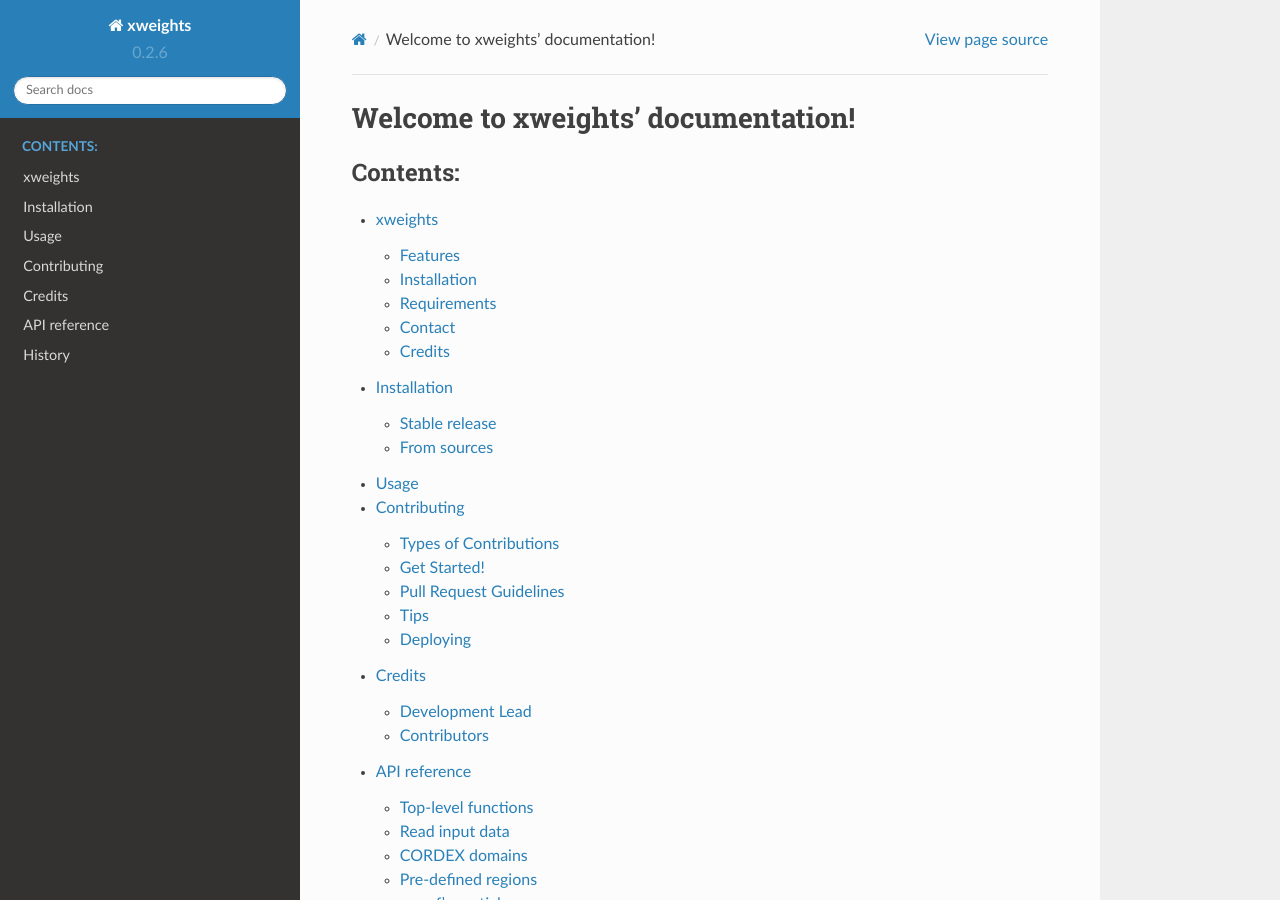
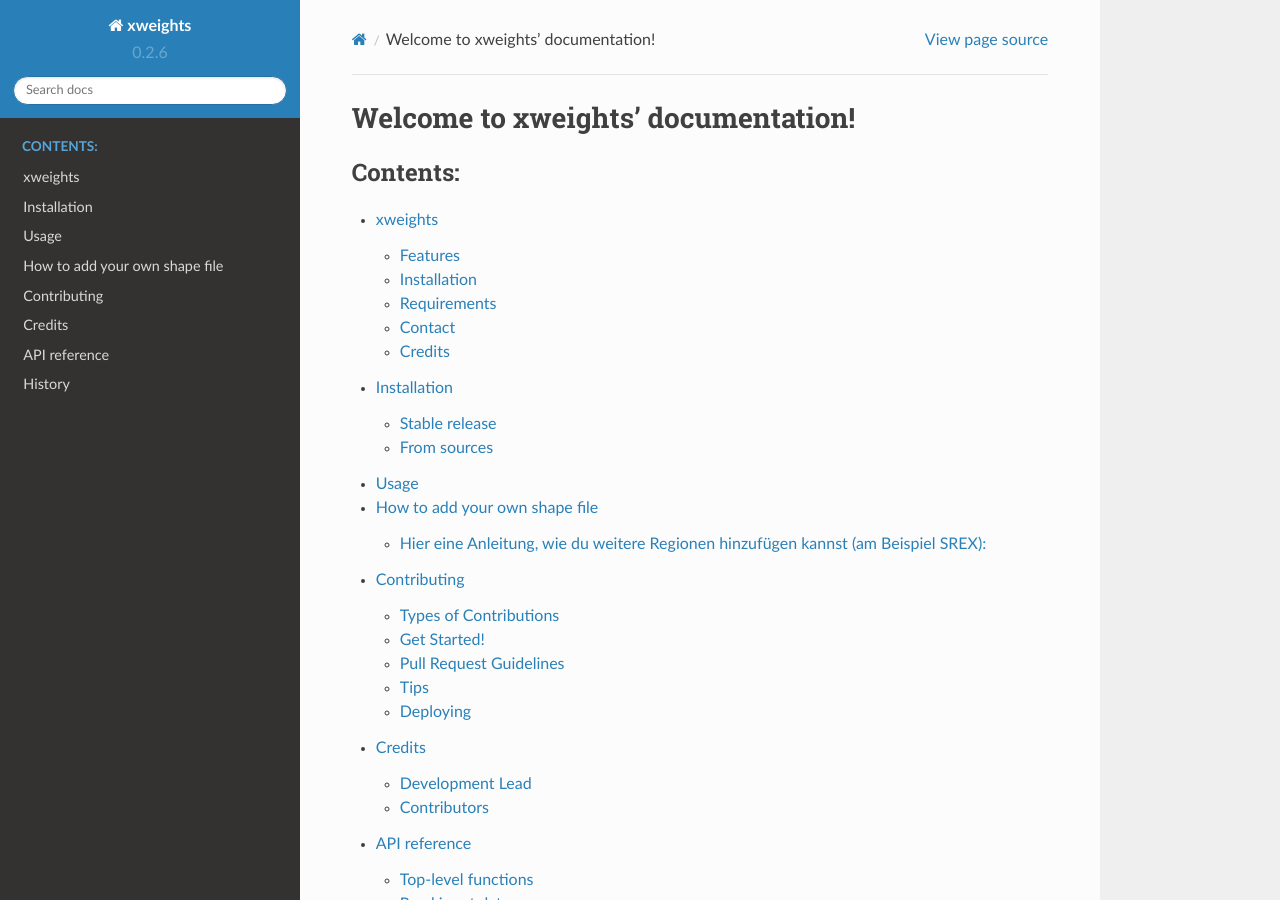
Before and after one commit to climate-service-center/xweights, a Sphinx documentation site: the page built from docs/index.rst, in a window 1280 px wide and 900 px high. Built offline with Sphinx 7.4.7 and the Read the Docs theme 2.0.0, drawn with Linux system fonts in a browser that asks for light colours; pages that are not in the unit, such as notebooks, are missing from menus; some of the changed lines change nothing that is shown.

Commit message:
newshapefile description

```diff
--- a/docs/index.rst
+++ b/docs/index.rst
@@ -8,6 +8,7 @@ Welcome to xweights' documentation!
    readme
    installation
    usage
+   newshapefile
    examples
    contributing
    authors
--- /dev/null
+++ b/docs/newshapefile.rst
@@ -0,0 +1,63 @@
+.. highlight:: shell
+
+==============================
+How to add your own shape file
+==============================
+
+Hier eine Anleitung, wie du weitere Regionen hinzufügen kannst (am Beispiel SREX):
+..................................................................................
+
+Erstelle in meinen repository test_data einen neuen branch.
+Füge im Verzeichnis shp deinen gezippten shape file hinzu und pushe das Ganze.
+Nun kannst du einen pull request stellen.
+Erstelle einen neuen branch in weights.
+
+Editiere die Datei
+
+.. code-block:: console
+
+		xweights/_regions.py:
+
+L.51: Erweiter die Liste um den Namen deiner neuen Region.
+
+.. code-block:: console
+
+		self.regions = ["counties", "counties_merged", "states", "prudence", "srex"]
+
+Füge am Ende der
+
+.. code-block:: console
+
+		__init__-Funktion self.srex=SREX()
+
+Kopiere die Klasse Counties_merged und füge sie als neue Klasse unter dem Namen SREX hinzu:
+
+.. code-block:: console
+
+		class SREX:
+		      def __init__(self):
+		      self.description = (
+		      "S-REX regions"
+		      )
+		      self.geodataframe = self._srex()
+		      self.selection = "name"
+
+		def _srex(self):
+		    url_base = (
+		    "https://github.com/ludwiglierhammer/test_data/raw/main/shp"  # noqa
+		    )
+		    url = os.path.join(
+		          url_base, "<name_deiner_zip_datei>"
+			  )
+		    shape_zip = _pooch_retrieve(
+                    url,
+                    known_hash="2ca82af334aee2afdcce4799d5cc1ce50ce7bd0710c9ec39e6378519df60ad7a",  # noqa
+                     )
+                    return _get_geodataframe(shape_zip, name="SREX_Region")
+
+
+Den known_hash kannst du mit dem HASH deiner gezippten Datei ersetzen. Dieser wird dir angezeigt, wenn du folgendes ausführst:
+
+.. code-block:: console
+
+		xweights which_regions
```
